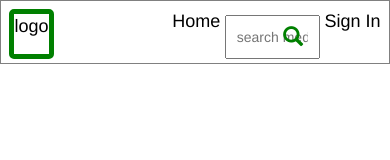
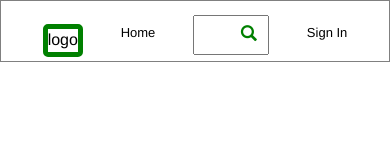
Before and after one commit to Jangyaseni666/DrugLords, a plain HTML site: page frontend/nav.html in a window 390 px wide. Drawn offline with nearby package versions, Linux system fonts and the light colour scheme.

Commit message:
Update nav.css

```diff
--- a/frontend/nav.css
+++ b/frontend/nav.css
@@ -33,13 +33,13 @@ nav{
     position: absolute;
 }
 
-i {
+.searchbar i{
     padding: 10px;
     font-size: 20px;
     color: green;
     min-width: 50px;
     text-align: center;
-    top: 12px;
+    top: 5px;
     right: 2%;
 }
 
@@ -47,7 +47,7 @@ i:hover{
     cursor: pointer;
 }
 
-input{
+.searchbar input{
     width: 100%;
     padding: 10px;
     text-align: left;
@@ -64,3 +64,59 @@ nav a:hover{
     cursor: pointer;
     color: blue ;
 }
+
+
+
+@media screen and (max-width: 768px) {
+    .logo{
+        margin-right: 5%;
+        border: 5px solid green;
+        border-radius: 5px;
+        font-size: large;
+    }
+}
+
+@media screen and (max-width: 536px) {
+    .logo{
+        margin-right: 0%;
+        border: 5px solid green;
+        border-radius: 5px;
+        font-size: medium;
+    }
+
+    .searchbar{
+        margin-top: 10px;
+        width: 20%;
+        margin-bottom: 0;
+        position: relative;
+    }
+
+    .searchbar i{
+        position: absolute;
+    }
+
+    .searchbar i{
+        padding: 10px;
+        font-size: 16px;
+        color: green;
+        min-width: 50px;
+        text-align: right;
+        top: 1px;
+        right: 3%;
+    }
+
+    .searchbar input{
+        width: 100%;
+        padding: 8px;
+        text-align: left;
+        &::-webkit-input-placeholder {
+            color: transparent;
+        }
+    }
+    nav a{
+        margin-top: 5%;
+        font-size: small;
+        text-decoration: none;
+        color: black;
+    }
+}
```
